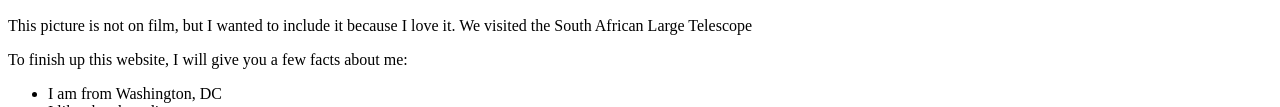
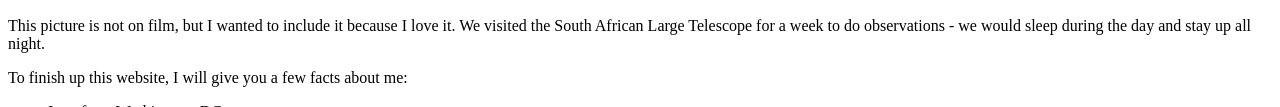
Before and after one commit to kpomm/kpomm.com, a plain HTML site: page index.html in a window 1280 px wide. Shown: the part 2204-2311 px from the top of the page. Drawn offline with Linux system fonts and the light colour scheme.

Commit message:
Modified the caption for one of the images.

```diff
--- a/index.html
+++ b/index.html
@@ -22,7 +22,7 @@
 		<div id="gallery">
 			<div class="gallery-entry">
 				<h2>Camps Bay Beach</h2>
-				<img src="img/campsbay.jpg" height="400px"/>
+				<img src="img/campsbay.jpg" height="400px" />
 				<p>
 					I took this picture on my last day in Cape Town. From this beach, you
 					can see the 12 apostles of Table Mountain, but it was too cloudy to
@@ -31,7 +31,7 @@
 			</div>
 			<div class="gallery-entry">
 				<h2>The Rock</h2>
-				<img src="img/sunset.jpg" height="400px"/>
+				<img src="img/sunset.jpg" height="400px" />
 				<p>
 					I took this picture while watching the sunset from a place called "The
 					Rock." A lot of people come here to picnic and watch the sunset! I
@@ -41,7 +41,7 @@
 			</div>
 			<div class="gallery-entry">
 				<h2>Sunrise Beach</h2>
-				<img src="img/sunrisebeach.jpg" height="400px"/>
+				<img src="img/sunrisebeach.jpg" height="400px" />
 				<p>
 					I took this picture week 2 of the program. We wanted to explore all
 					the beaches surrounding the city and found one called "Sunrise Beach."
@@ -51,9 +51,11 @@
 			</div>
 			<div class="gallery-entry">
 				<h2>South African Large Telescope</h2>
-				<img src="img/salt.jpg" height="400px"/>
+				<img src="img/salt.jpg" height="400px" />
 				<p>
-					This picture is not on film, but I wanted to include it because I love it. We visited the South African Large Telescope
+					This picture is not on film, but I wanted to include it because I love
+					it. We visited the South African Large Telescope for a week to do
+					observations - we would sleep during the day and stay up all night.
 				</p>
 			</div>
 		</div>
```
